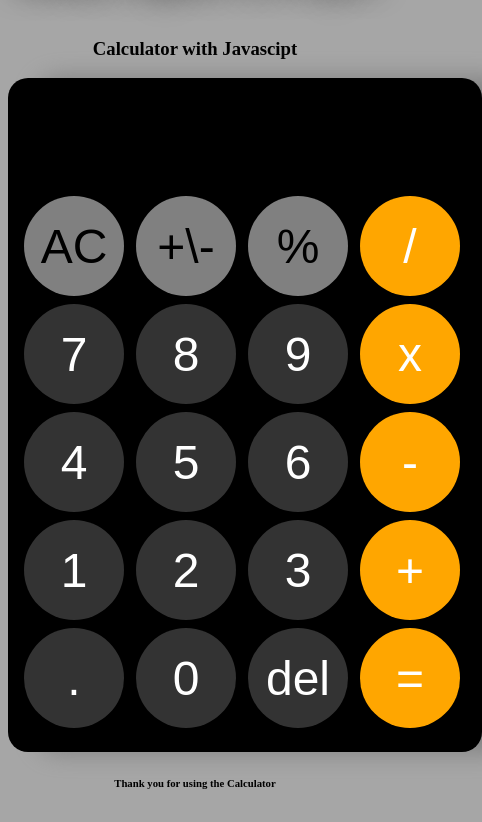
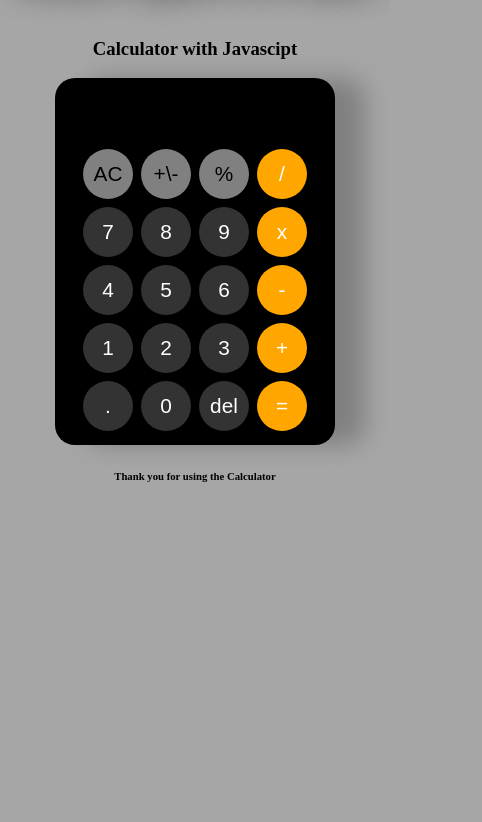
Before and after one commit to AbdalaZaghabc/Calculator, a plain HTML site: page index.html in a window 390 px wide. Shown: the part 69-891 px from the top of the page, 482 px wide, since content can reach past the window. After the commit the page ends 844 px from the top, so only its background shows below. Drawn offline with Linux system fonts and the light colour scheme.

Commit message:
Playing around
testting

```diff
--- a/mediaqueries.css
+++ b/mediaqueries.css
@@ -1,38 +1,15 @@
-@media screen and (max-width: 1200px) {
+@media screen and (max-width: 600px) {
     #calculator {
-        display: flex;
-        flex-direction: column;
-        width: 50vh;
-        height: 20vh;
-        background-color: rgb(0, 0, 0);
-        padding: 1px;
-        margin: auto;
-        border-radius: 20px;
-        box-shadow: gray 30px 0px 25px;
+        #calculator {
+            width: 100%;
+            height: auto;
+            padding: 10px;
+        }
+        button{
+            width: 50px;
+            height: 50px;
+            font-size: 1.3rem;
+        }
+        #screen{font-size: 3rem}
     }
-    button {
-        width: 100px;
-        height: 100px;
-        background-color: hsl(0, 0%, 20%);
-        color: white;
-        border-radius: 100px;
-        border: none;
-        font-size: 3rem;
-        font-family: Arial, Helvetica, sans-serif;
-        font-style: bold;
-        cursor: pointer;
-        margin: 0.25rem;
-    }
-    button:hover {
-        background-color: hsl(0, 0%, 35%);
-    }
-    button:active {
-        background-color: hsl(0, 0%, 15%);
-    }
-    #keys {
-        width: auto;
-        height: auto;
-        background-color: #000000;
-    }
-
 }
--- a/style.css
+++ b/style.css
@@ -1,8 +1,7 @@
 body{
-     display: flex;
+    display: flex;
     flex-direction: column;
     background-color: hsl(0, 0%, 65%);
-    color: black;
 }
 h1{
     text-align: center;
@@ -19,9 +18,8 @@ h6{
 }
 
 #screen{
-
-width: 440px;
-height: 100px;
+width: 100%;
+height: auto;
 border: none;
 color: white;
 border-radius: 15px;
@@ -34,10 +32,10 @@ font-size: 5rem;
 }
 #calculator {
 
-    width: 450px;
-    height: 650px;
+    width: 260px;
+    height: auto;
     background-color: rgb(0, 0, 0);
-    padding: 12px;
+    padding: 10px;
    margin: auto;
    border-radius: 20px;
    box-shadow: gray 30px 0px 25px;
@@ -65,8 +63,10 @@ background-color: hsl(0, 0%, 15%);
 
 
 #keys{
-width: auto;
-height: auto;
+    display: flex;
+    flex-wrap: wrap;
+    justify-content: center;
+    text-align: center;
     background-color: #000000;
 }
 
```
